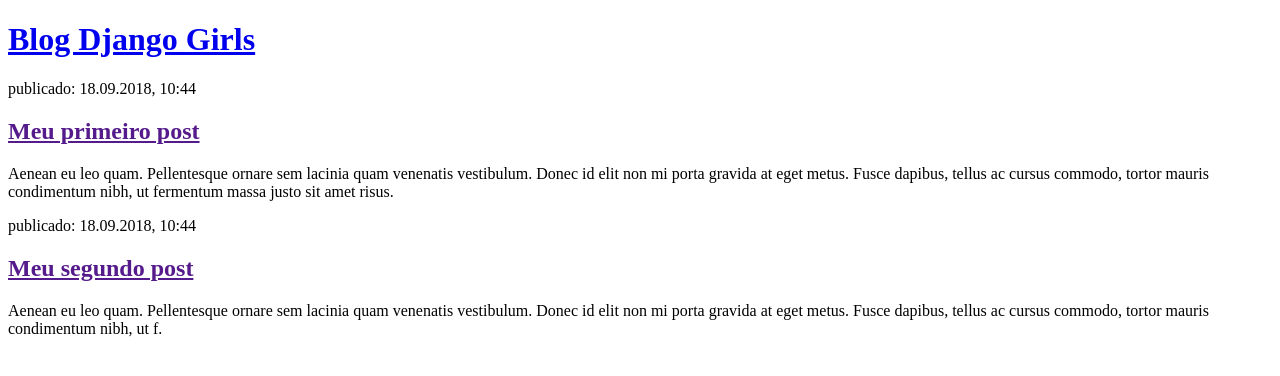
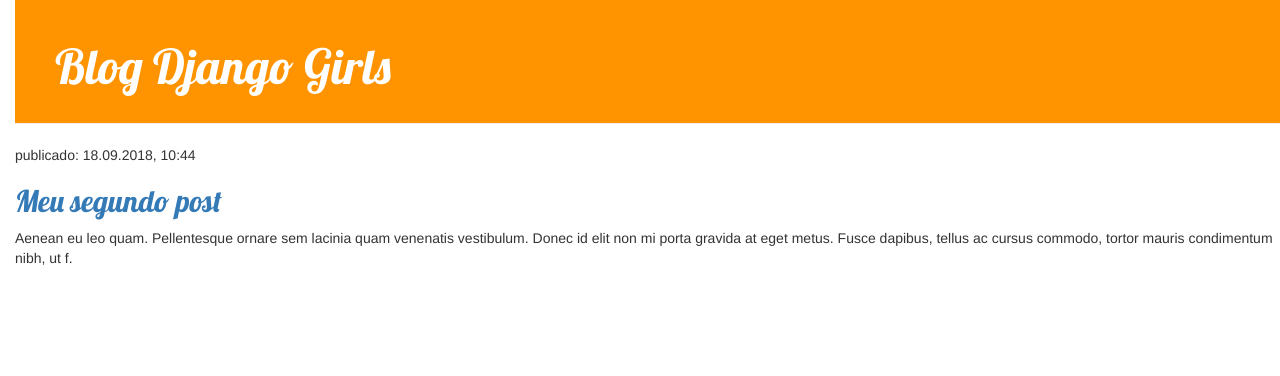
Before and after one commit to MjPayne/my-first-blog, a Django app: page / in a window 1280 px wide. Shown: the top 376 px of the page. Run offline with Django 3.2, Linux system fonts and the light colour scheme; tables that the repository leaves empty hold one stand-in row (values such as "Sample post"); some libraries are stand-ins or nearby versions.

Commit message:
Changed HTML for the site.

```diff
--- /dev/null
+++ b/blog/static/css/blog.css
@@ -0,0 +1,53 @@
+h1 a {
+     color: #FCA205;
+     font-family: 'Lobster'
+     }
+body {
+    padding-left: 15px;
+}
+.page-header {
+    background-color: #ff9400;
+    margin-top: 0;
+    padding: 20px 20px 20px 40px;
+}
+
+.page-header h1, .page-header h1 a, .page-header h1 a:visited, .page-header h1 a:active {
+    color: #ffffff;
+    font-size: 36pt;
+    text-decoration: none;
+}
+
+.content {
+    margin-left: 40px;
+}
+
+h1, h2, h3, h4 {
+    font-family: 'Lobster', cursive;
+}
+
+.date {
+    color: #828282;
+}
+
+.save {
+    float: right;
+}
+
+.post-form textarea, .post-form input {
+    width: 100%;
+}
+
+.top-menu, .top-menu:hover, .top-menu:visited {
+    color: #ffffff;
+    float: right;
+    font-size: 26pt;
+    margin-right: 20px;
+}
+
+.post {
+    margin-bottom: 70px;
+}
+
+.post h1 a, .post h1 a:visited {
+    color: #000000;
+}
--- a/blog/templates/blog/post_list.html
+++ b/blog/templates/blog/post_list.html
@@ -1,23 +1,40 @@
 <!DOCTYPE html>
+{% load static %}
 <html lang="en">
 <head>
+        <link rel="stylesheet" href="//maxcdn.bootstrapcdn.com/bootstrap/3.2.0/css/bootstrap.min.css">
+        <link rel="stylesheet" href="//maxcdn.bootstrapcdn.com/bootstrap/3.2.0/css/bootstrap-theme.min.css">
+        <link href="//fonts.googleapis.com/css?family=Lobster&subset=latin,latin-ext" rel="stylesheet" type="text/css">
+        <link rel="stylesheet" href="{% static 'css/blog.css' %}">
         <title>Blog Django Girls</title>
     </head>
     <body>
-        <div>
+        <div class="page-header">
             <h1><a href="/">Blog Django Girls</a></h1>
         </div>
 
-        <div>
-            <p>publicado: 18.09.2018, 10:44</p>
-            <h2><a href="">Meu primeiro post</a></h2>
-            <p>Aenean eu leo quam. Pellentesque ornare sem lacinia quam venenatis vestibulum. Donec id elit non mi porta gravida at eget metus. Fusce dapibus, tellus ac cursus commodo, tortor mauris condimentum nibh, ut fermentum massa justo sit amet risus.</p>
+         <div class="content container">
+    <div class="row">
+        <div class="col-md-8">
+            {% for post in posts %}
+                <div class="post">
+                    <div class="date">
+                        <p>published: {{ post.published_date }}</p>
+                    </div>
+                    <h1><a href="">{{ post.title }}</a></h1>
+                    <p>{{ post.text|linebreaksbr }}</p>
+                </div>
+            {% endfor %}
         </div>
+    </div>
+</div>
+
 
         <div>
             <p>publicado: 18.09.2018, 10:44</p>
             <h2><a href="">Meu segundo post</a></h2>
-            <p>Aenean eu leo quam. Pellentesque ornare sem lacinia quam venenatis vestibulum. Donec id elit non mi porta gravida at eget metus. Fusce dapibus, tellus ac cursus commodo, tortor mauris condimentum nibh, ut f.</p>
+            <p>Aenean eu leo quam. Pellentesque ornare sem lacinia quam venenatis vestibulum. Donec id elit non mi
+                porta gravida at eget metus. Fusce dapibus, tellus ac cursus commodo, tortor mauris condimentum nibh, ut f.</p>
         </div>
     </body>
 </html>
```
